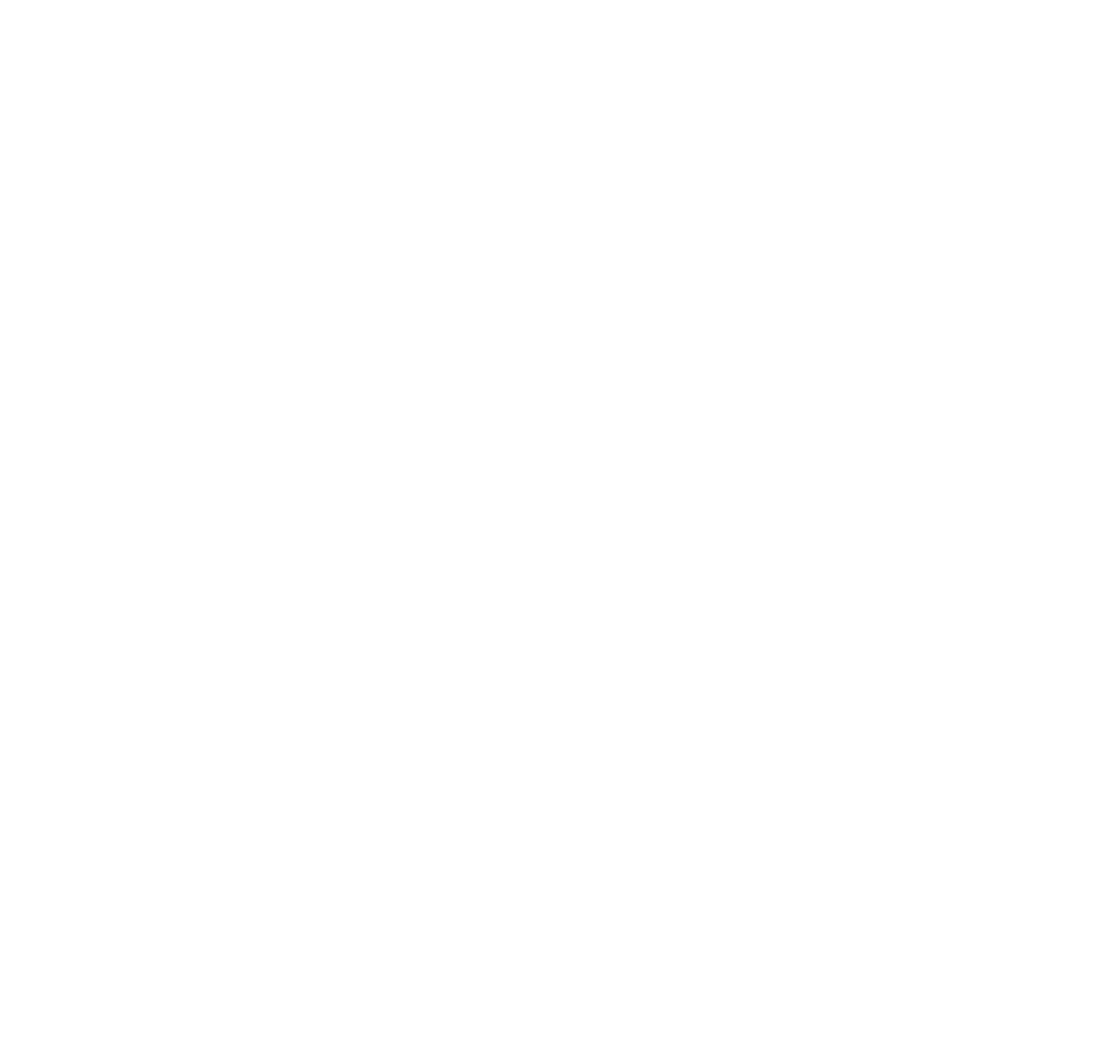
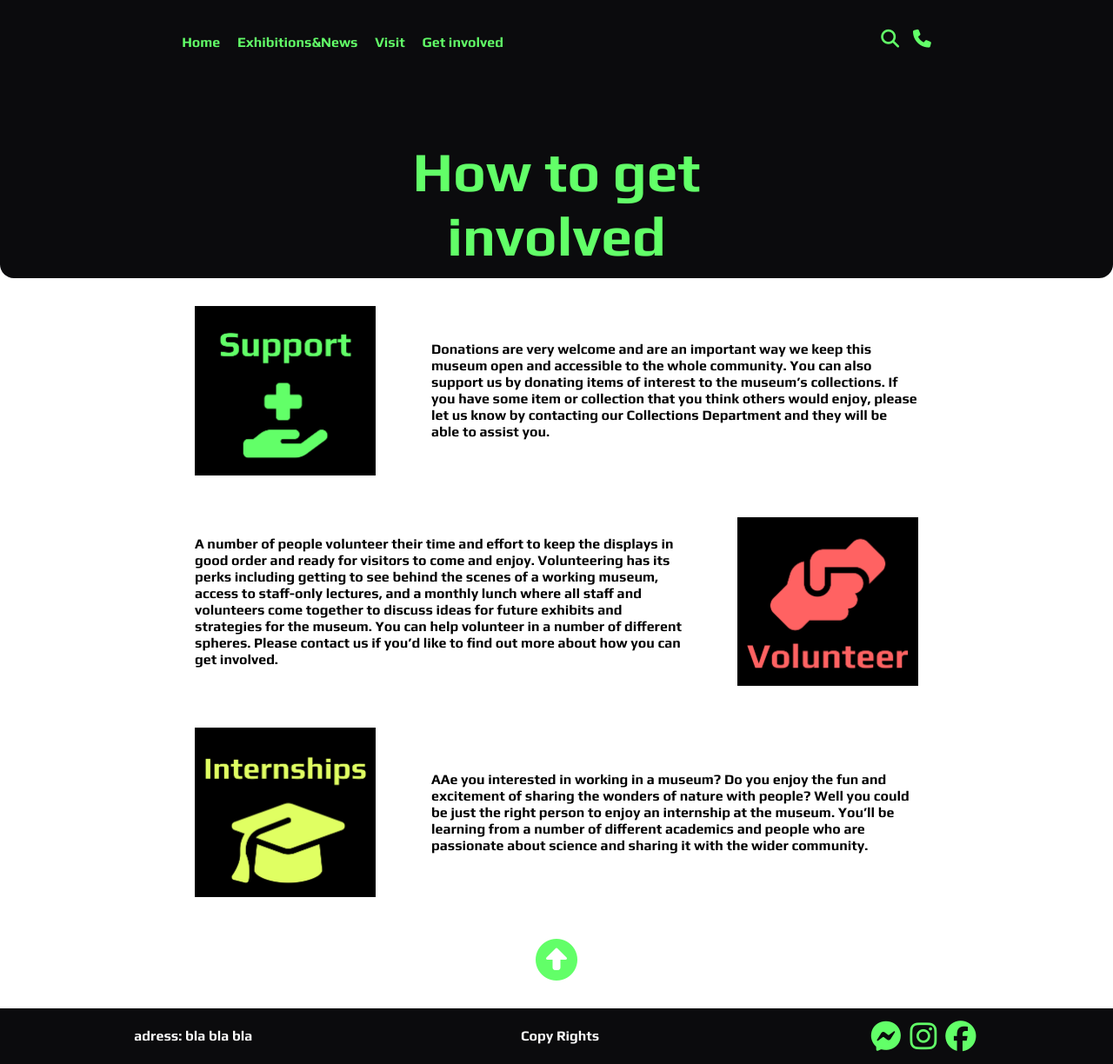
Before and after one commit to AHB-7/Community-Science-Museum, a plain HTML site: page html/get-Involved.html in a window 1280 px wide. Shown: the whole page at 87% size. Before the commit the page ends 800 px from the top, so only its background shows below. Drawn offline with Linux system fonts and the light colour scheme.

Commit message:
Get involved done

```diff
--- a/css/contact.css
+++ b/css/contact.css
@@ -20,12 +20,19 @@ html {
     height: 23rem;
     border-radius: 0 0rem 1rem 1rem;
 }
+.shorter {
+    height: 20rem;
+}
 .h1-contact {
     font-size: var(--h1);
     width: 39rem;
     color: var(--green);
     text-align: left;
     margin: 0;
+}
+.get-involved {
+    width: 25rem;
+    text-align: center;
 }
 .ways {
     font-size: 10rem;
@@ -101,6 +108,33 @@ html {
 .make-it-bigger-up:hover {
     color: white;
 }
+.flex-column-get-involvd {
+    display: flex;
+    flex-direction: column;
+    justify-content: center;
+    align-items: center;
+    gap: 3rem;
+    margin: 2rem;
+}
+.flex-1 {
+    display: flex;
+    justify-content: space-around;
+    align-items: center;
+    max-width: 60rem;
+    gap: 4rem;
+}
+.get-involved-img {
+    width: 13rem;
+}
+.get-involved-txt {
+    max-width: 35rem;
+}
+.for-involved:hover {
+    color: black;
+}
+.up-involove{
+    margin: 0;
+}
 footer {
     margin: 0;
 }
@@ -113,6 +147,9 @@ footer {
         margin: 0 auto;
         padding: 0;
         height: 16rem;
+    }
+    .shorter {
+        height: 15rem;
     }
     .h1-contact {
         font-size: var(--h1-phone);
@@ -138,9 +175,13 @@ footer {
     .shorter-1 {
         height: 30rem;
     }
+    .shorter {
+        height: 13rem;
+    }
     .flex-row {
         height: 20rem;
     }
+
     .h1-contact {
         font-size: var(--h2-phone);
         width: 17rem;
@@ -160,4 +201,10 @@ footer {
         margin: 4rem auto 2rem auto;
         text-align: center;
     }
+    .flex-1 {
+        flex-direction: column;
+    }
+    .flex-1:nth-child(2) {
+        flex-direction: column-reverse;
+    }
 }
--- a/html/get-Involved.html
+++ b/html/get-Involved.html
@@ -0,0 +1,158 @@
+<!DOCTYPE html>
+<html lang="en">
+    <head>
+        <meta charset="UTF-8" />
+        <meta http-equiv="X-UA-Compatible" content="IE=edge" />
+        <meta name="viewport" content="width=device-width, initial-scale=1.0" />
+        <meta name="description" content="no-thing" />
+        <title>Visit information</title>
+        <link rel="stylesheet" href="../CSS/style.css" />
+        <link rel="stylesheet" href="../css/contact.css" />
+        <script
+            src="https://kit.fontawesome.com/c4f6dc2483.js"
+            crossorigin="anonymous"
+        ></script>
+    </head>
+    <body>
+        <header class="shorter-1 shorter" id="1">
+            <nav>
+                <input
+                    type="checkbox"
+                    style="display: none"
+                    id="navigation-toggle"
+                    class="menu"
+                />
+                <label for="navigation-toggle" class="for-phone menu-btn">
+                    <i class="fa-solid fa-bars brand make-it-bigger"></i>
+                </label>
+                <div class="menu-container">
+                    <a href="../index.html" class="navigation-btn">Home</a>
+                    <a
+                        href="../html/exhibitions-News.html"
+                        class="navigation-btn"
+                        >Exhibitions&News</a
+                    >
+                    <a href="..//html/visit.html" class="navigation-btn"
+                        >Visit</a
+                    >
+                    <a href="..//html/get-Involved.html" class="navigation-btn"
+                        >Get involved</a
+                    >
+                    <div
+                        class="search-container for-phone search-container-for-phone"
+                    >
+                        <input
+                            type="text"
+                            name="search"
+                            placeholder="Type to search..."
+                            class="searrch-txt"
+                        />
+                        <a href="#" class="search-btn">
+                            <i class="fa-solid fa-magnifying-glass brand"></i
+                        ></a>
+                    </div>
+                </div>
+                <div class="search-contact-container">
+                    <div class="search-container no-phone">
+                        <input
+                            type="text"
+                            name="search"
+                            placeholder="Type to search..."
+                            class="searrch-txt"
+                        />
+                        <a href="#" class="search-btn">
+                            <i class="fa-solid fa-magnifying-glass brand"></i
+                        ></a>
+                    </div>
+                    <div>
+                        <a href="../html/contact.html"
+                            ><i
+                                class="fa-solid fa-phone brand make-it-bigger-1 contact-oother-pages"
+                            ></i
+                        ></a>
+                    </div>
+                </div>
+            </nav>
+            <div class="flex-row">
+                <h1 class="h1-contact get-involved">How to get involved</h1>
+            </div>
+        </header>
+        <main>
+            <section class="flex-column-get-involvd">
+                <div class="flex-1">
+                    <img
+                        src="../assets/Support.png"
+                        alt="support logo"
+                        class="get-involved-img"
+                    />
+                    <p class="get-involved-txt">
+                        Donations are very welcome and are an important way we
+                        keep this museum open and accessible to the whole
+                        community. You can also support us by donating items of
+                        interest to the museum’s collections. If you have some
+                        item or collection that you think others would enjoy,
+                        please let us know by contacting our Collections
+                        Department and they will be able to assist you.
+                    </p>
+                </div>
+                <div class="flex-1">
+                    <p class="get-involved-txt">
+                        A number of people volunteer their time and effort to
+                        keep the displays in good order and ready for visitors
+                        to come and enjoy. Volunteering has its perks including
+                        getting to see behind the scenes of a working museum,
+                        access to staff-only lectures, and a monthly lunch where
+                        all staff and volunteers come together to discuss ideas
+                        for future exhibits and strategies for the museum. You
+                        can help volunteer in a number of different spheres.
+                        Please contact us if you’d like to find out more about
+                        how you can get involved.
+                    </p>
+                    <img
+                        src="../assets/Volunteer.png"
+                        alt="volunteer logo"
+                        class="get-involved-img"
+                    />
+                </div>
+                <div class="flex-1">
+                    <img
+                        src="../assets/internships.png"
+                        alt="internship logo"
+                        class="get-involved-img"
+                    />
+                    <p class="get-involved-txt">
+                        AAe you interested in working in a museum? Do you enjoy
+                        the fun and excitement of sharing the wonders of nature
+                        with people? Well you could be just the right person to
+                        enjoy an internship at the museum. You’ll be learning
+                        from a number of different academics and people who are
+                        passionate about science and sharing it with the wider
+                        community.
+                    </p>
+                </div>
+                <div>
+                    <a href="#1" class="last-btn-container up-involove"
+                        ><i class="fa-solid fa-circle-up make-it-bigger-up for-involved"></i
+                    ></a>
+                </div>
+            </section>
+        </main>
+        <footer>
+            <div><p class="white">adress: bla bla bla</p></div>
+            <div><p class="white">Copy Rights</p></div>
+            <div>
+                <a href="#"
+                    ><i
+                        class="fa-brands fa-facebook-messenger brand sosial-media"
+                    ></i
+                ></a>
+                <a href="#"
+                    ><i class="fa-brands fa-instagram brand sosial-media"></i
+                ></a>
+                <a href="#"
+                    ><i class="fa-brands fa-facebook brand sosial-media"></i
+                ></a>
+            </div>
+        </footer>
+    </body>
+</html>
```
Also changed, not shown: assets/Support.png (added), assets/Volunteer.png (added), assets/internships.png (added), html/contact.html (line endings or trailing spaces), html/home.html (deleted).
